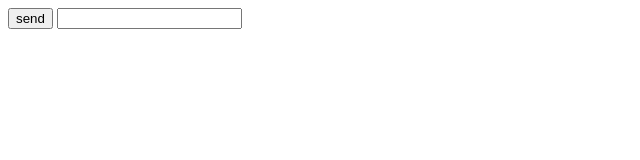
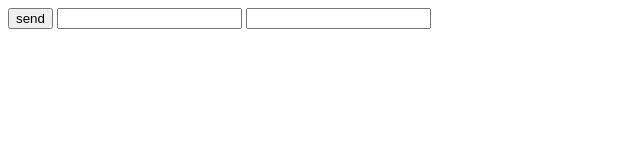
Before and after one commit to victorlisman/StocksBot, a plain HTML site: page index.html in a window 1280 px wide. Shown: the whole page, without its empty margins (0-640 px from the left). Drawn offline with Linux system fonts and the light colour scheme.

Commit message:
Updated index

```diff
--- a/index.html
+++ b/index.html
@@ -10,6 +10,7 @@
         <button onclick="sendMessage()">send</button>
         <input type="text" name="user text" id="id1"/>
         <script src="./src/main.js"></script>
+        <input type="text" name="server text" id="id2"/>
     </div>
 </body>
 </html>
```
